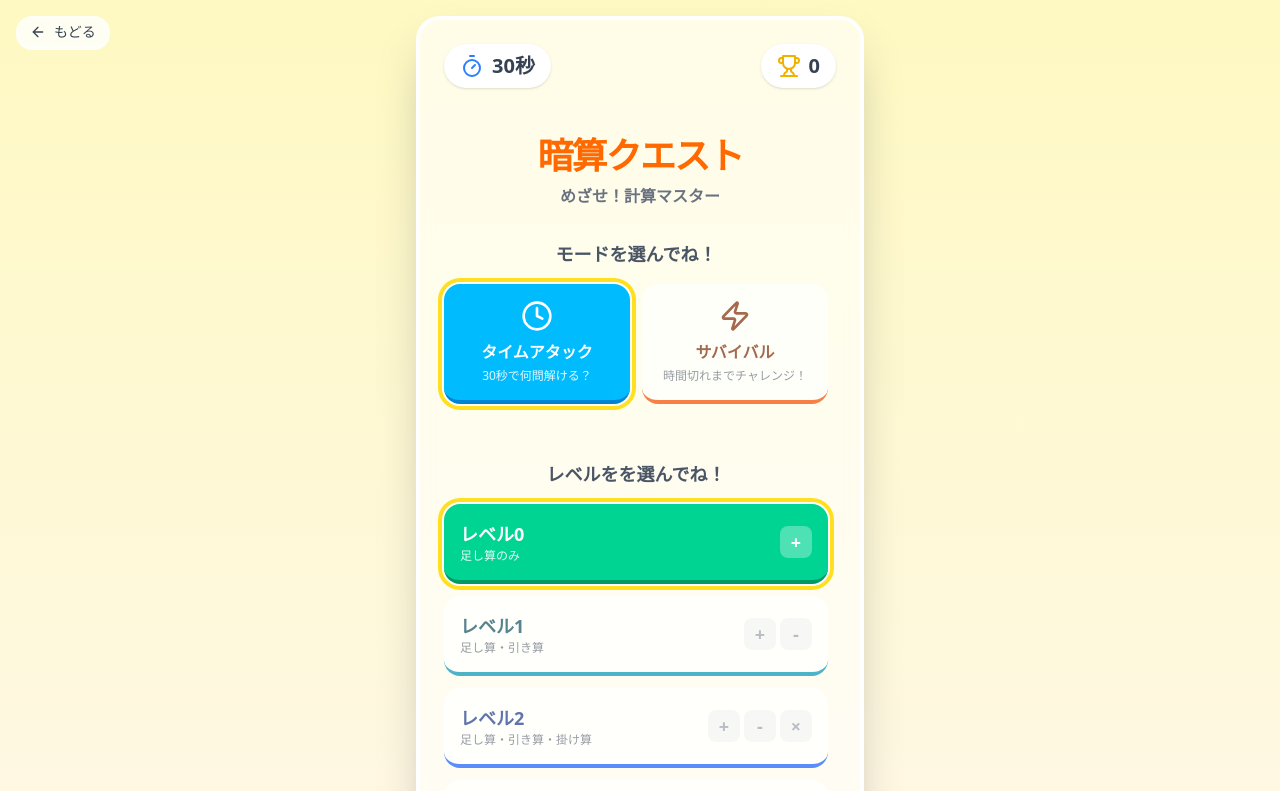
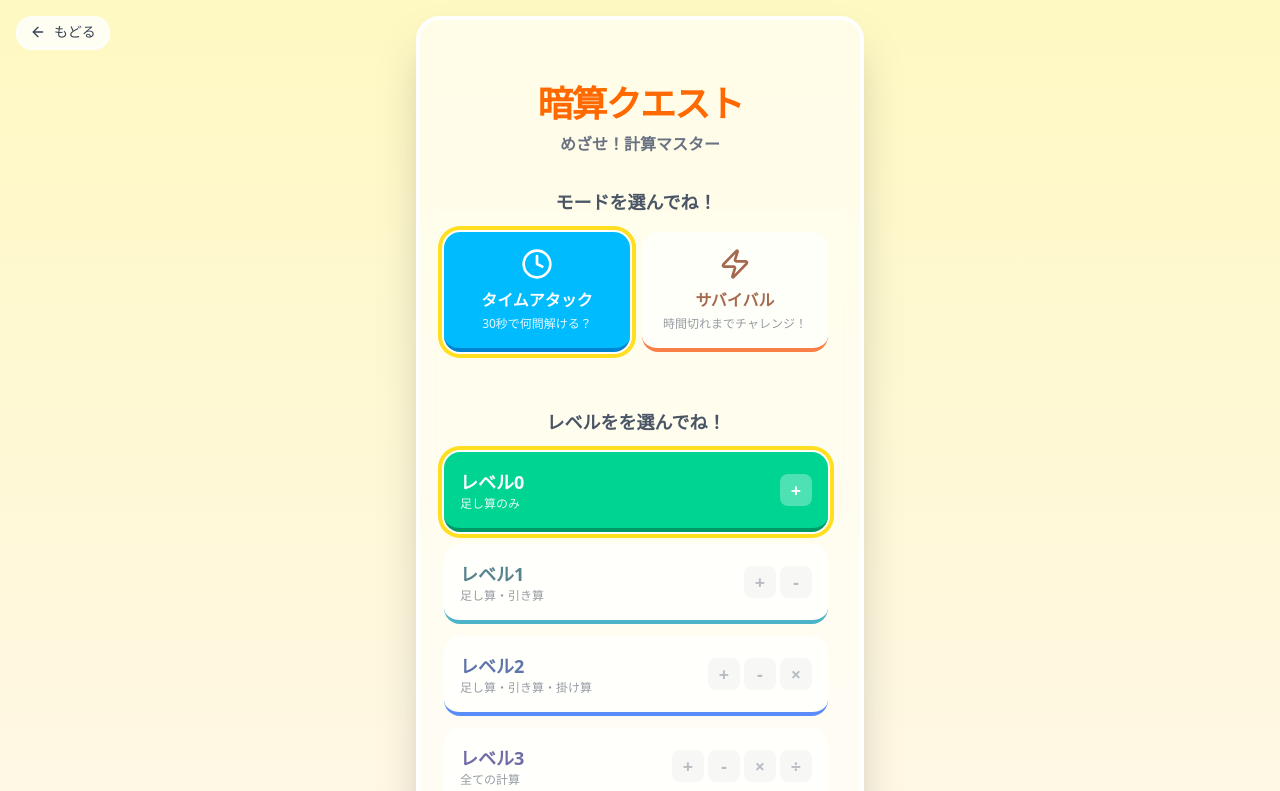
Before and after one commit to ks1590/mental-math-app, a Next.js app: page /game in a window 1280 px wide. Shown: the top 791 px of the page. Built offline with nearby package versions, Linux system fonts and the light colour scheme.

Commit message:
feat: conditionally render game header info based on game status

```diff
--- a/components/game/GameCanvas.tsx
+++ b/components/game/GameCanvas.tsx
@@ -46,7 +46,8 @@ export const GameCanvas = () => {
   return (
     <div className="w-full max-w-md bg-white/60 backdrop-blur-sm rounded-3xl shadow-2xl p-6 border-4 border-white relative">
 
-      {/* Header Info */}
+      {/* Header Info - Only show during gameplay */}
+      {(status === 'playing' || status === 'finished') && (
         <div className="flex justify-between items-center mb-2">
           <div className="flex items-center gap-2 bg-white px-4 py-2 rounded-full shadow-sm">
             <Timer className="text-blue-500" />
@@ -59,6 +60,7 @@ export const GameCanvas = () => {
             <span className="text-xl font-bold text-gray-700">{score}</span>
           </div>
         </div>
+      )}
 
       {/* Survival Mode Stats */}
       {status === 'playing' && gameMode === 'survival' && (
```
Lines whose indentation alone changed are shown as unchanged.
